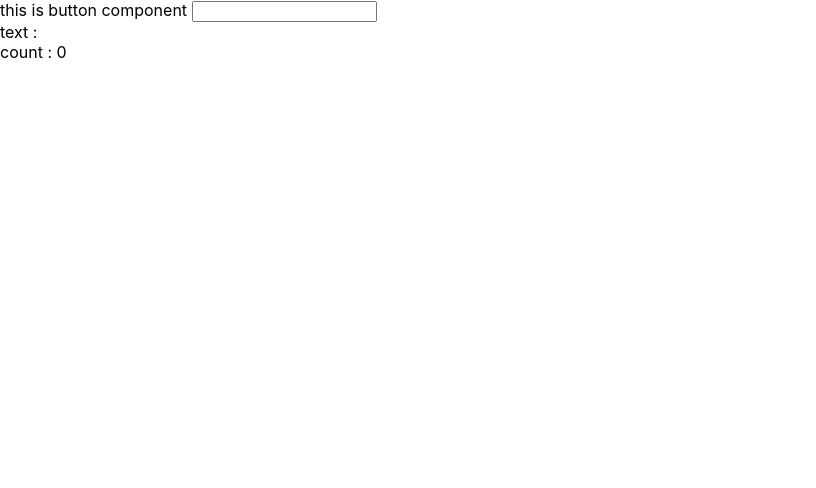
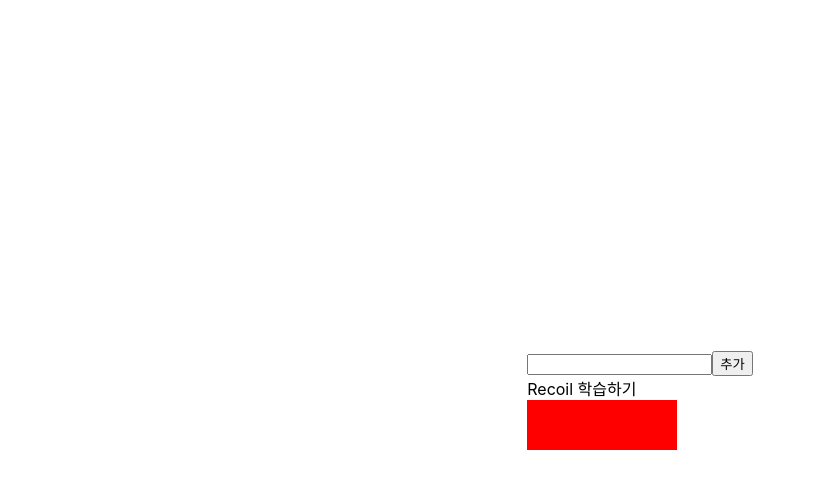
Before and after one commit to NAPP4287/practice_recoil, a React (Create React App) app: page / in a window 1280 px wide. Shown: the top 488 px of the page, without its empty margins (0-816 px from the left). Built offline with nearby package versions, Linux system fonts and the light colour scheme.

Commit message:
todoList 파일 생성 및 라이브러리 설치

```diff
--- a/package.json
+++ b/package.json
@@ -10,6 +10,7 @@
     "react-dom": "^18.2.0",
     "react-scripts": "5.0.1",
     "recoil": "^0.7.6",
+    "styled-components": "^5.3.6",
     "web-vitals": "^2.1.4"
   },
   "scripts": {
--- a/src/App.js
+++ b/src/App.js
@@ -1,14 +1,15 @@
 import "./App.css";
-import { RecoilRoot, selector, useRecoilState, useRecoilValue } from "recoil";
-import RecoilInput from "./components/RecoilInput";
-import RecoilCount from "./components/RecoilCount";
-import { testAtom } from "./recoil/storage";
+import { RecoilRoot } from "recoil";
+// import RecoilInput from "./components/basic/RecoilInput";
+// import RecoilCount from "./components/basic/RecoilCount";
+import TodoList from "./components/todo/TodoList";
 
 function App() {
   return (
     <RecoilRoot>
-      <RecoilInput></RecoilInput>
-      <RecoilCount></RecoilCount>
+      {/* <RecoilInput></RecoilInput>
+      <RecoilCount></RecoilCount> */}
+      <TodoList></TodoList>
     </RecoilRoot>
   );
 }
--- a/src/components/RecoilCount.js
+++ b/src/components/basic/RecoilCount.js
@@ -1,5 +1,5 @@
-import { selector, useRecoilValue } from "recoil";
-import { charCountState } from "../recoil/storage";
+import { useRecoilValue } from "recoil";
+import { charCountState } from "../../recoil/storage";
 
 const RecoilCount = () => {
   const count = useRecoilValue(charCountState);
--- a/src/components/RecoilInput.js
+++ b/src/components/basic/RecoilInput.js
@@ -1,6 +1,6 @@
-import React, { useState } from "react";
-import { useRecoilState, selector, useRecoilValue } from "recoil";
-import { testAtom } from "../recoil/storage";
+import React from "react";
+import { useRecoilState } from "recoil";
+import { testAtom } from "../../recoil/storage";
 
 const RecoilInput = () => {
   const [text, setText] = useRecoilState(testAtom);
--- /dev/null
+++ b/src/components/todo/TodoCreator.js
@@ -0,0 +1,10 @@
+const TodoCreator = () => {
+  return (
+    <div>
+      <input />
+      <button>추가</button>
+    </div>
+  );
+};
+
+export default TodoCreator;
--- /dev/null
+++ b/src/components/todo/TodoItem.js
@@ -0,0 +1,14 @@
+import Toggle from "./Toggle";
+
+const TodoItem = (props) => {
+  const { item } = props;
+
+  return (
+    <div>
+      {item}
+      <Toggle />
+    </div>
+  );
+};
+
+export default TodoItem;
--- /dev/null
+++ b/src/components/todo/TodoList.js
@@ -0,0 +1,22 @@
+import TodoCreator from "./TodoCreator";
+import TodoItem from "./TodoItem";
+import { AlignCenter } from "../../style/styleCommon";
+import { todoListState } from "../../recoil/storage";
+import { useRecoilValue } from "recoil";
+
+const TodoList = () => {
+  const todoList = useRecoilValue(todoListState);
+
+  return (
+    <AlignCenter>
+      <div>
+        <TodoCreator />
+        {todoList.map((item, idx) => (
+          <TodoItem key={idx} item={item} />
+        ))}
+      </div>
+    </AlignCenter>
+  );
+};
+
+export default TodoList;
--- /dev/null
+++ b/src/components/todo/Toggle.js
@@ -0,0 +1,7 @@
+import { ToggleWrap } from "../../style/styleToggle";
+
+const Toggle = () => {
+  return <ToggleWrap></ToggleWrap>;
+};
+
+export default Toggle;
--- a/src/recoil/storage.js
+++ b/src/recoil/storage.js
@@ -13,3 +13,8 @@ export const charCountState = selector({
     return text.length;
   },
 });
+
+export const todoListState = atom({
+  key: "todoListState",
+  default: ["Recoil 학습하기"],
+});
--- /dev/null
+++ b/src/style/styleCommon.js
@@ -0,0 +1,8 @@
+import styled from "styled-components";
+
+export const AlignCenter = styled.div`
+  display: flex;
+  justify-content: center;
+  align-items: center;
+  height: 100vh;
+`;
--- /dev/null
+++ b/src/style/styleToggle.js
@@ -0,0 +1,7 @@
+import styled from "styled-components";
+
+export const ToggleWrap = styled.div`
+  width: 150px;
+  height: 50px;
+  background-color: red;
+`;
```
Also changed, not shown: 1 other file (tests, documents, lock files or other folders).
